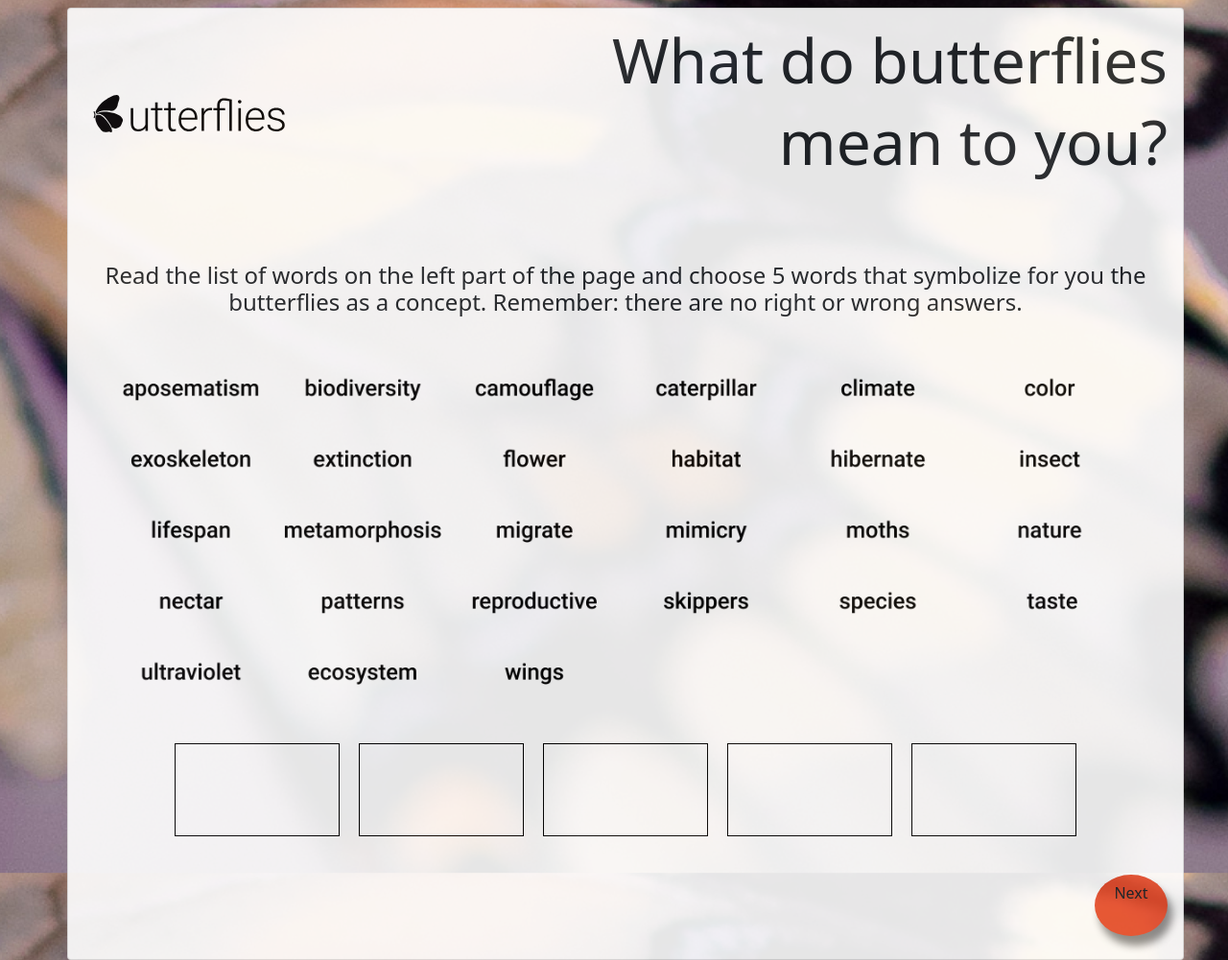
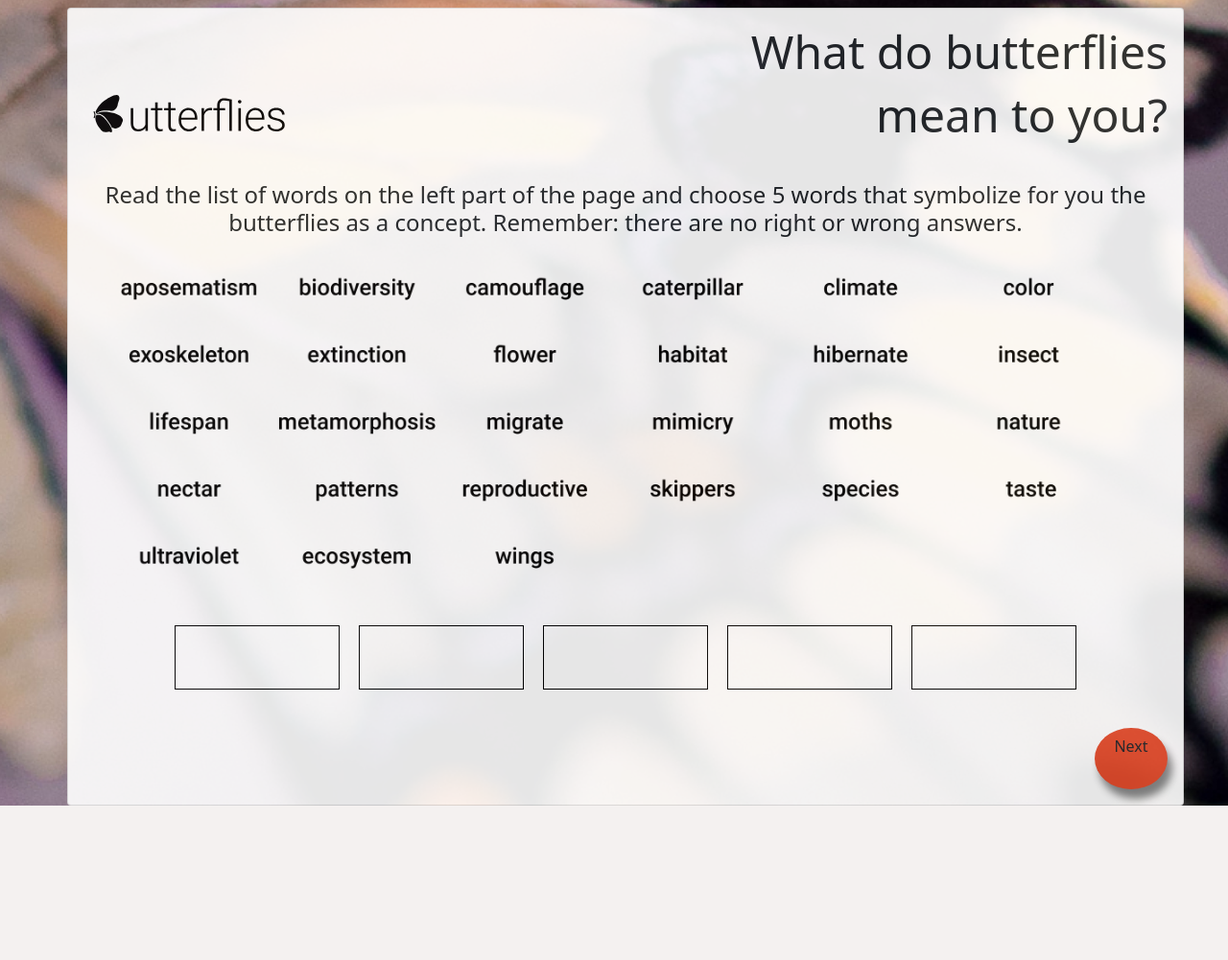
Before and after one commit to MimiMicek/semester-butterfly-project, a PHP site: page /landing-page.php in a window 1280 px wide. Shown: the whole page at 96% size. After the commit the page ends 840 px from the top, so only its background shows below. Run offline with PHP 8.4, Linux system fonts and the light colour scheme.

Commit message:
model added

```diff
--- a/css/style.css
+++ b/css/style.css
@@ -19,15 +19,15 @@ body.landing-page{
     float: left;
     width: 135px;
     height: 30px;
-    margin: 11px;
-    padding: 11px;
+    margin: 10px;
+    padding: 10px;
     display: inline-flex;
 }
 
 #div-main1, #div-main2, #div-main3, #div-main4, #div-main5 {
     float: inside;
     width: 150px;
-    height: 75px;
+    height: 45px;
     margin: 10px;
     padding: 10px;
     border: 1px solid black;
--- a/landing-page.php
+++ b/landing-page.php
@@ -35,12 +35,12 @@
                                         </svg>
                                     </span>
                                 </div>
-                                <div class="col-xs-12 col-sm-6 col-md-8 mb-5" style="text-align: right !important;">
-                                    <h1 class="display-3"><strong>What do butterflies</strong></h1>
-                                    <h1 class="display-3"><strong>mean to you?</strong></h1>
+                                <div class="col-xs-12 col-sm-6 col-md-8" style="text-align: right !important;">
+                                    <h1 class="display-5"><strong>What do butterflies</strong></h1>
+                                    <h1 class="display-5"><strong>mean to you?</strong></h1>
                                 </div>
                             </div>
-                            <h4 style="text-align: center; margin-bottom: 30px; margin-top: 30px">Read the list of words on the left part of the page and choose 5 words that symbolize for you the butterflies as a concept. Remember: there are no right or wrong answers.</h4>
+                            <h4 style="text-align: center;">Read the list of words on the left part of the page and choose 5 words that symbolize for you the butterflies as a concept. Remember: there are no right or wrong answers.</h4>
                             <div class="card-text text-center">
                                 <div id="div1" ondrop="drop(event)" ondragover="allowDrop(event)">
                                     <img src="imgs/aposematism.png" draggable="true" ondragstart="drag(event)" id="drag1" width="275" height="45" alt="">
@@ -132,7 +132,7 @@
                                 </div>
                             </div>
                             <div style="text-align: right !important;">
-                                <a href="app.php" style="text-align: center !important;" class="btn float-right mb-2">Next</a>
+                                <a href="app.php" style="text-align: center !important;" class="btn float-right">Next</a>
                             </div>
 
                           </div>
```
Also changed, not shown: 1 other file.
